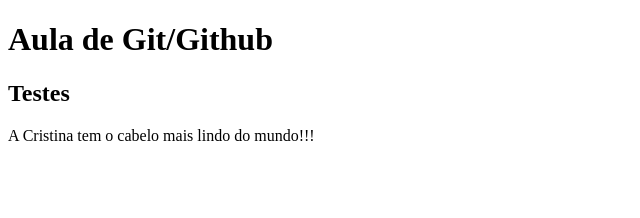
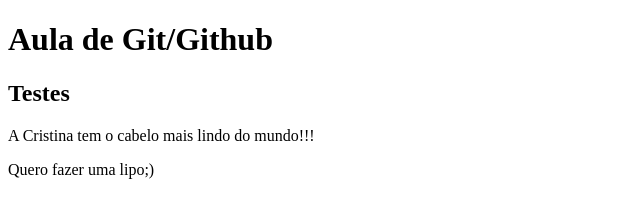
Before and after one commit to Cr1st1n4-1303/aulasINFO21A, a plain HTML site: page index.html in a window 1280 px wide. Shown: the whole page, without its empty margins (0-640 px from the left). Drawn offline with Linux system fonts and the light colour scheme.

Commit message:
botei mais uma frase no teste

```diff
--- a/index.html
+++ b/index.html
@@ -9,5 +9,7 @@
     <h1>Aula de Git/Github</h1>
     <h2>Testes</h2>
     <p>A Cristina tem o cabelo mais lindo do mundo!!!</p>
+
+    <p>Quero fazer uma lipo;)</p>
 </body>
 </html>
```
